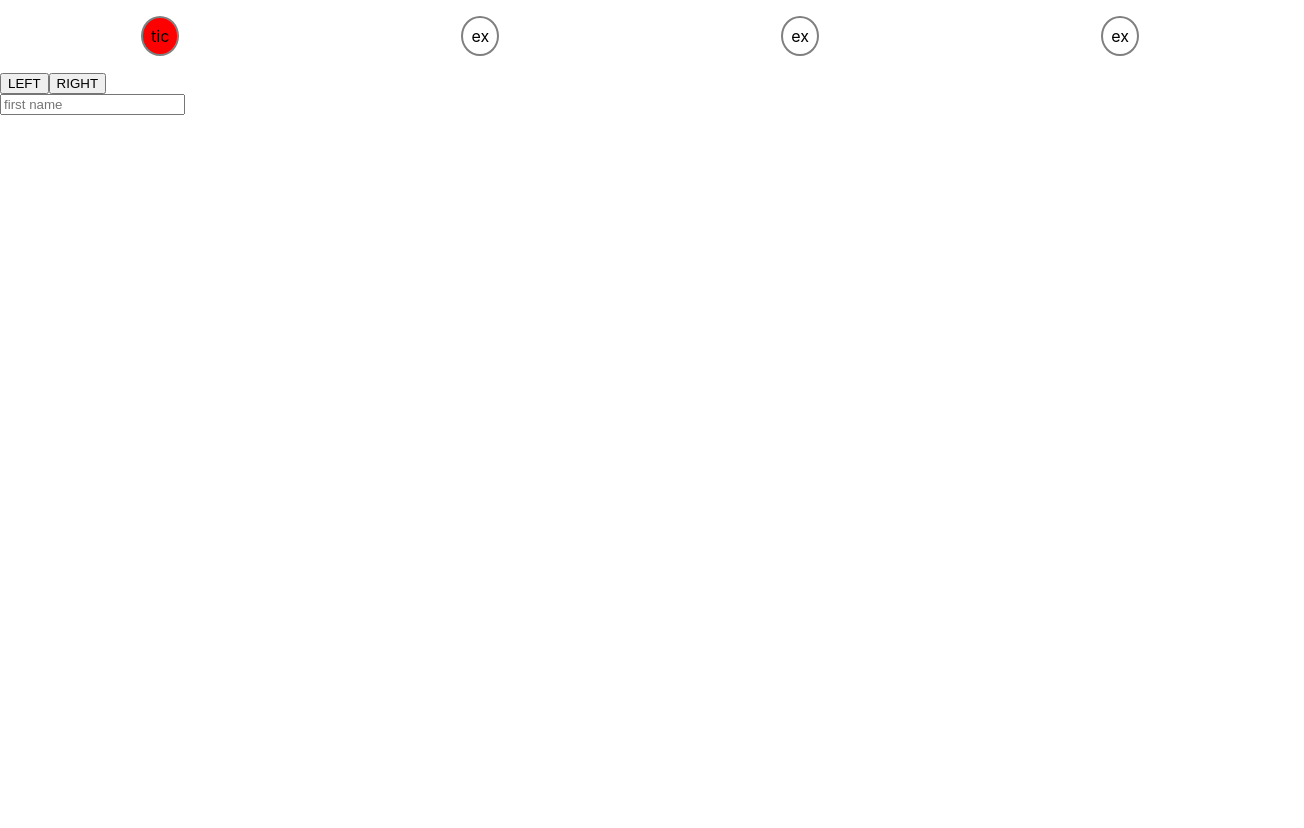
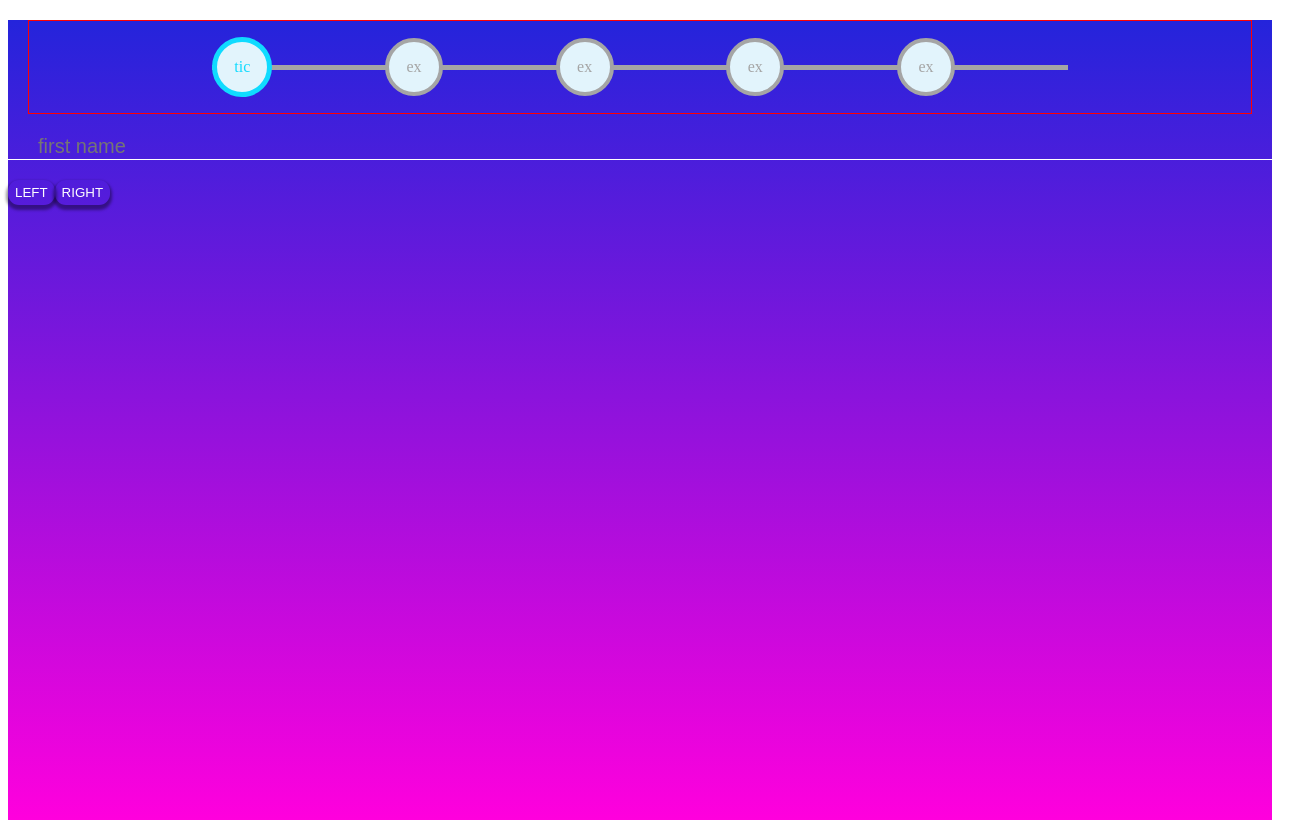
Before and after one commit to munirsebikaaka/codesmann-react-steps-checker, a React (Create React App) app: page / in a window 1280 px wide. Shown: the whole page, 1304 px wide, since content can reach past the window. Before the commit the page ends 800 px from the top, so only its background shows below. Built offline with nearby package versions, Linux system fonts and the light colour scheme.

Commit message:
feat:added the conditions that check the widith of the active bar and applys on active classes

```diff
--- a/src/App.js
+++ b/src/App.js
@@ -16,19 +16,15 @@ export default function App() {
 
   const [log, setLog] = useState(1);
   function increaseLog() {
-    if (log < 4 && first) setLog((s) => s + 1);
+    if (log < 5 && first) setLog((s) => s + 1);
   }
   function decreaseLog() {
     if (log > 1) setLog((s) => s - 1);
   }
 
   return (
-    <div>
-      <Steps
-        onLog={log}
-        onIncreaseLog={increaseLog}
-        onDecreaseLog={decreaseLog}
-      />
+    <div className="main-body">
+      <Steps onLog={log} />
       <RegstrationCell
         data={detailsArr}
         onDisLog={log}
@@ -40,28 +36,35 @@ export default function App() {
         onSetAge={setAge}
       />
       <GenerationRandomQuate onLogGen={log} onAge={age} onLast={last} />
+      <BtnCell onIncreaseLog={increaseLog} onDecreaseLog={decreaseLog} />
     </div>
   );
 }
 
-function Steps({ onLog, onIncreaseLog, onDecreaseLog }) {
+function Steps({ onLog }) {
   return (
-    <div>
+    <div className="steps-cell">
       <div className="steps">
         <p className="checked">tic</p>
-        <p className={onLog >= 2 ? "checked" : ""}>
+        <p className={onLog >= 2 ? "checked" : "step"}>
           {onLog >= 2 ? "tic" : "ex"}
         </p>
-        <p className={onLog >= 3 ? "checked" : ""}>
+        <p className={onLog >= 3 ? "checked" : "step"}>
           {onLog >= 3 ? "tic" : "ex"}
         </p>
-        <p className={onLog >= 4 ? "checked" : ""}>
+        <p className={onLog >= 4 ? "checked" : "step"}>
           {onLog >= 4 ? "tic" : "ex"}
         </p>
-        {/* <span className="defBar"></span> */}
+        <p className={onLog >= 5 ? "checked" : "step"}>
+          {onLog >= 5 ? "Finised" : "ex"}
+        </p>
+        <span className="defBar"></span>
+        <span
+          className={`${onLog >= 2 ? "accBar" : ""} ${
+            onLog >= 3 ? "step3" : ""
+          } ${onLog >= 4 ? "step4" : ""}`}
+        ></span>
       </div>
-      <button onClick={onDecreaseLog}>LEFT</button>
-      <button onClick={onIncreaseLog}>RIGHT</button>
     </div>
   );
 }
@@ -77,7 +80,7 @@ function RegstrationCell({
   onSetAge,
 }) {
   return (
-    <div>
+    <div className="input-element">
       <input
         className={onDisLog === 1 ? "show-form" : "hide-form"}
         type={data[0].type}
@@ -118,7 +121,17 @@ function GenerationRandomQuate({ onLogGen, onAge, onLast }) {
     <div className={onLogGen === 4 ? "show-form" : "hide-form"}>
       <p>{gen.quote}</p>
       <h1>{gen.owner}</h1>
-      <button onClick={() => genFunc(quatesArr)}>GENERATE</button>
+      <button className="btn-quote" onClick={() => genFunc(quatesArr)}>
+        GENERATE
+      </button>
     </div>
   );
 }
+function BtnCell({ onDecreaseLog, onIncreaseLog }) {
+  return (
+    <div className="btn-cell">
+      <button onClick={onDecreaseLog}>LEFT</button>
+      <button onClick={onIncreaseLog}>RIGHT</button>
+    </div>
+  );
+}
--- a/src/index.css
+++ b/src/index.css
@@ -1,41 +1,119 @@
-body {
-  margin: 0;
-  font-family: -apple-system, BlinkMacSystemFont, "Segoe UI", "Roboto", "Oxygen",
-    "Ubuntu", "Cantarell", "Fira Sans", "Droid Sans", "Helvetica Neue",
-    sans-serif;
-  -webkit-font-smoothing: antialiased;
-  -moz-osx-font-smoothing: grayscale;
-}
-
-code {
-  font-family: source-code-pro, Menlo, Monaco, Consolas, "Courier New",
-    monospace;
+:root {
+  --corect-color: #10dbff;
+  --main-color: #fff;
+  --background-color: #e2f4fc;
+  --incorect-color: #a5a5a5;
 }
 .steps {
   display: flex;
-  justify-content: space-around;
+  justify-content: space-between;
   align-items: center;
+  position: relative;
+
+  width: 70%;
+  margin: 0 auto;
 }
-.steps p {
-  border: 2px solid grey;
-  padding: 8px 8px;
-  border-radius: 50%;
-  position: relative;
+.steps-cell {
+  margin: 20px;
+  border: 1px solid red;
 }
-.defBar {
-  background-color: red;
-  border: 2px solid grey;
-  z-index: -100;
 
-  position: absolute;
-  width: 76%;
-}
-.checked {
-  background-color: red;
-}
 .show-form {
   display: block;
 }
 .hide-form {
   display: none;
 }
+.main-body {
+  background-image: linear-gradient(#2424db, #ff00dd);
+  height: 100vh;
+}
+.input-element input {
+  border: none;
+  width: 100%;
+  border-bottom: 1px solid white;
+  margin-bottom: 20px;
+  font-size: 20px;
+  padding-left: 30px;
+  color: white;
+  background-color: inherit;
+}
+.show-form:focus {
+  outline: none;
+}
+.btn-cell button {
+  display: inline-block;
+  cursor: pointer;
+  border: none;
+  background-color: inherit;
+  box-shadow: 0 3px 3px 2px #00000065;
+  border-radius: 11px;
+  padding: 5px 7px;
+  color: white;
+}
+.step {
+  width: 50px;
+  height: 50px;
+  background-color: var(--background-color);
+  border-radius: 50%;
+  display: flex;
+  justify-content: center;
+  align-items: center;
+  border: 4px solid var(--incorect-color);
+  color: var(--incorect-color);
+  z-index: 100;
+}
+.checked {
+  color: var(--corect-color);
+  border: 5px solid var(--corect-color);
+  transition: all 0.4s linear;
+  transition-delay: 0.3s;
+  width: 50px;
+  height: 50px;
+  background-color: var(--background-color);
+  border-radius: 50%;
+  display: flex;
+  justify-content: center;
+  align-items: center;
+  z-index: 100;
+}
+.btn-quote {
+  display: inline-block;
+  cursor: pointer;
+  border: none;
+  font-size: 1.4rem;
+  text-transform: capitalize;
+  border-radius: 11px;
+  background-color: inherit;
+  color: var(--main-color);
+  box-shadow: 0 3px 3px 2px #00000057;
+  padding: 5px 7px;
+}
+.defBar {
+  position: absolute;
+  height: 5px;
+
+  width: 100%;
+  background-color: var(--incorect-color);
+}
+.accBar {
+  position: absolute;
+  height: 5px;
+  width: 25%;
+  background-color: var(--corect-color);
+  transition: all 0.4s linear;
+}
+.step3 {
+  position: absolute;
+  height: 5px;
+  width: 50%;
+  background-color: var(--corect-color);
+  transition: all 0.4s linear;
+}
+.step3 {
+  position: absolute;
+  height: 5px;
+  width: 75%;
+  background-color: var(--corect-color);
+  transition: all 0.4s linear;
+}
```
